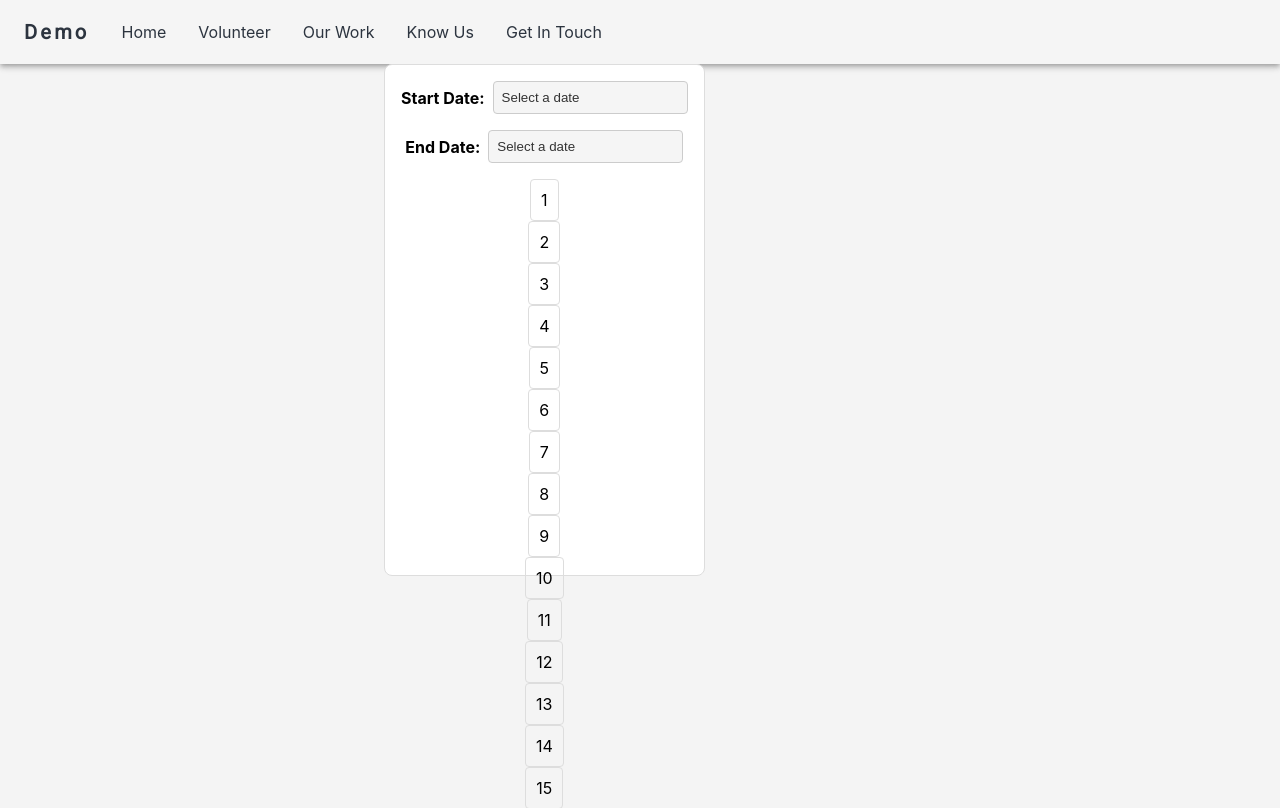
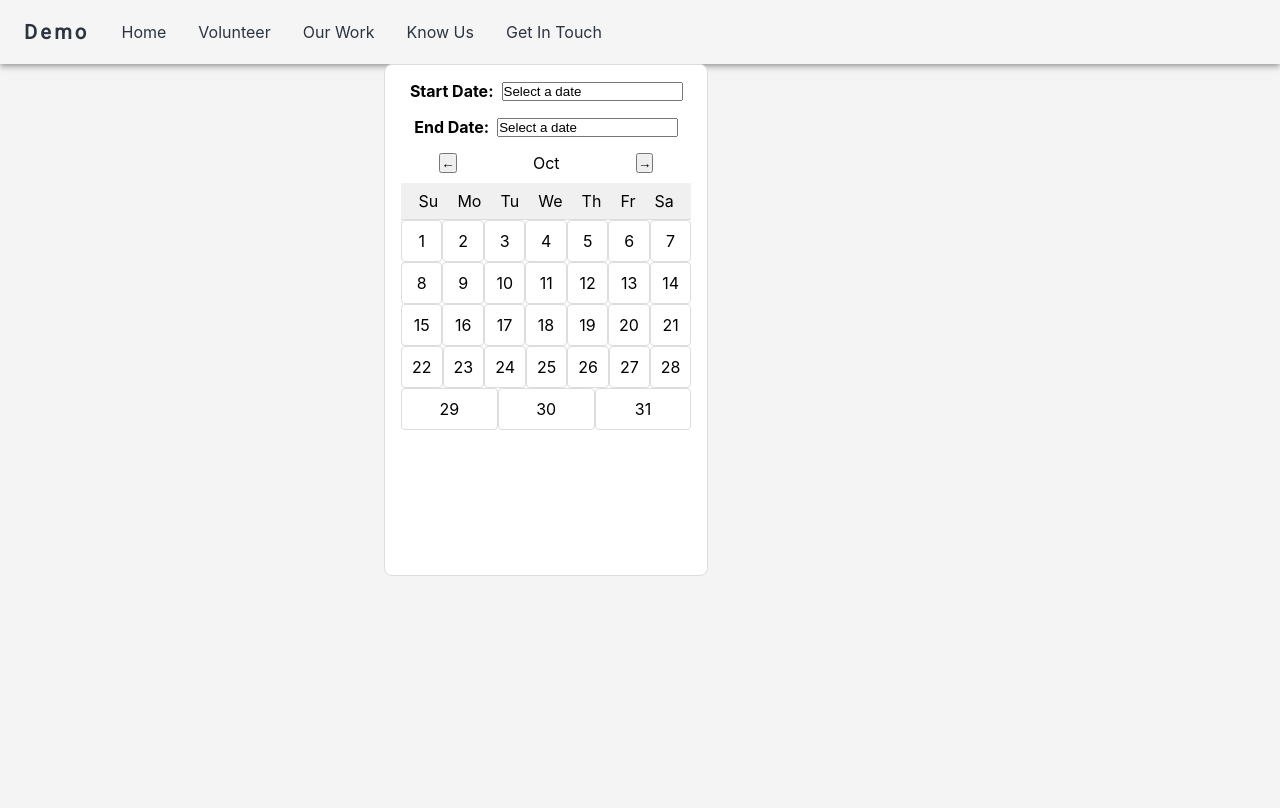
Before and after one commit to matrix-man-12/NPO-Frontend, a React (Vite) app: page / in a window 1280 px wide. Shown: the top 808 px of the page. Built offline with nearby package versions, Linux system fonts and the light colour scheme.

Commit message:
datepicker-v1

```diff
--- a/src/Components/Common/Datepicker/components/Calendar.jsx
+++ b/src/Components/Common/Datepicker/components/Calendar.jsx
@@ -1,9 +1,29 @@
-import React from 'react';
-import { getCalendarDays } from './useCalendar';
+import React, { useState } from 'react';
+import { getCalendarDays, getMonthName } from './useCalendar';
 import DateCell from './DateCell';
 
+// Function to navigate to the previous month
+const navigatePreviousMonth = (currentMonth, setMonth) => {
+  const newMonth = new Date(currentMonth);
+  newMonth.setMonth(currentMonth.getMonth() - 1);
+  setMonth(newMonth);
+};
+
+// Function to navigate to the next month
+const navigateNextMonth = (currentMonth, setMonth) => {
+  const newMonth = new Date(currentMonth);
+  newMonth.setMonth(currentMonth.getMonth() + 1);
+  setMonth(newMonth);
+};
+
+// Shortened names for days of the week, starting with Sunday
+const daysOfWeek = ['Su', 'Mo', 'Tu', 'We', 'Th', 'Fr', 'Sa'];
+
 const Calendar = ({ startDate, endDate, onSelectStartDate, onSelectEndDate }) => {
-  const days = getCalendarDays();
+  // State to keep track of the current month
+  const [currentMonth, setMonth] = useState(new Date());
+
+  const days = getCalendarDays(currentMonth);
 
   const handleClick = (date) => {
     if (!startDate || (startDate && endDate)) {
@@ -13,17 +33,37 @@ const Calendar = ({ startDate, endDate, onSelectStartDate, onSelectEndDate }) =>
     }
   };
 
+  // Group the days into weeks of 7 for the grid layout
+  const weeks = [];
+  for (let i = 0; i < days.length; i += 7) {
+    weeks.push(days.slice(i, i + 7));
+  }
+
   return (
     <div className="calendar">
-      {days.map((day, index) => (
-        <DateCell
-          key={index}
-          date={day}
-          isStart={startDate && day.toDateString() === startDate.toDateString()}
-          isEnd={endDate && day.toDateString() === endDate.toDateString()}
-          isInRange={startDate && endDate && day >= startDate && day <= endDate}
-          onClick={handleClick}
-        />
+      <div className="calendar-navigation">
+        <button onClick={() => navigatePreviousMonth(currentMonth, setMonth)}>←</button>
+        <span>{getMonthName(currentMonth)}</span> {/* Display the shortened month name */}
+        <button onClick={() => navigateNextMonth(currentMonth, setMonth)}>→</button>
+      </div>
+      <div className="calendar-header">
+        {daysOfWeek.map((day, index) => (
+          <span key={index}>{day}</span>
+        ))}
+      </div>
+      {weeks.map((week, index) => (
+        <div className="calendar-week" key={index}>
+          {week.map((day, dayIndex) => (
+            <DateCell
+              key={dayIndex}
+              date={day}
+              isStart={startDate && day?.toDateString() === startDate?.toDateString()}
+              isEnd={endDate && day?.toDateString() === endDate?.toDateString()}
+              isInRange={startDate && endDate && day >= startDate && day <= endDate}
+              onClick={handleClick}
+            />
+          ))}
+        </div>
       ))}
     </div>
   );
--- a/src/Components/Common/Datepicker/components/DateCell.jsx
+++ b/src/Components/Common/Datepicker/components/DateCell.jsx
@@ -1,25 +1,19 @@
 import React from 'react';
 
 const DateCell = ({ date, isStart, isEnd, isInRange, onClick }) => {
-  // Define base class
-  let cellClass = 'date-cell';
-
-  // Append additional class names based on conditions
-  if (isStart) {
-    cellClass += ' start-date';
+  // Return a blank cell if the date is null (placeholder)
+  if (!date) {
+    return <div className="date-cell empty" />; // Empty class for styling placeholders
   }
 
-  if (isEnd) {
-    cellClass += ' end-date';
-  }
-
-  if (isInRange) {
-    cellClass += ' in-range';
-  }
+  const isSelected = isStart || isEnd;
 
   return (
-    <div className={cellClass} onClick={() => onClick(date)}>
-      {date.getDate()}
+    <div
+      className={`date-cell ${isSelected ? 'selected' : ''} ${isInRange ? 'in-range' : ''}`}
+      onClick={() => onClick(date)}
+    >
+      {date.getDate()} {/* Display only the day number */}
     </div>
   );
 };
--- a/src/Components/Common/Datepicker/components/useCalendar.js
+++ b/src/Components/Common/Datepicker/components/useCalendar.js
@@ -1,12 +1,37 @@
-export const getCalendarDays = (monthOffset = 0) => {
-    const today = new Date();
-    const startOfMonth = new Date(today.getFullYear(), today.getMonth() + monthOffset, 1);
-    const endOfMonth = new Date(today.getFullYear(), today.getMonth() + monthOffset + 1, 0);
+// Function to generate the calendar days for the given month
+// Function to generate the calendar days for the given month
+export const getCalendarDays = (currentMonth) => {
+    const year = currentMonth.getFullYear();
+    const month = currentMonth.getMonth();
 
-    const days = [];
-    for (let d = startOfMonth; d <= endOfMonth; d.setDate(d.getDate() + 1)) {
-      days.push(new Date(d));
+    // Determine the number of days in the given month
+    const daysInMonth = new Date(year, month + 1, 0).getDate();
+
+    // Get the first day of the week in this month
+    const firstDayOfWeek = new Date(year, month, 1).getDay();
+
+    // Create an array of all days in the current month, with placeholders for empty cells
+    const calendarDays = [];
+
+    // Add placeholders to align the first day to the correct day of the week
+    for (let i = 0; i < firstDayOfWeek; i++) {
+      calendarDays.push(null); // Placeholder for empty cell
     }
 
-    return days;
-};
+    // Fill in the actual days of the current month
+    for (let day = 1; day <= daysInMonth; day++) {
+      calendarDays.push(new Date(year, month, day));
+    }
+
+    return calendarDays;
+  };
+
+
+  // Function to get the abbreviated month name (first three characters)
+  export const getMonthName = (date) => {
+    const monthNames = [
+      'Jan', 'Feb', 'Mar', 'Apr', 'May', 'Jun',
+      'Jul', 'Aug', 'Sep', 'Oct', 'Nov', 'Dec'
+    ];
+    return monthNames[date.getMonth()];
+  };
--- a/src/Components/Common/Datepicker/styles/datepicker.css
+++ b/src/Components/Common/Datepicker/styles/datepicker.css
@@ -19,24 +19,22 @@
     margin-right: 8px;
   }
 
-  .read-only {
-    background-color: #f5f5f5;
-    border: 1px solid #ccc;
-    padding: 8px;
-    border-radius: 4px;
-    text-align: left;
-    color: #333;
-  }
-
   .calendar {
     display: flex;
     flex-direction: column;
     align-items: center;
   }
 
+  .calendar-navigation {
+    display: flex;
+    justify-content: space-around;
+    width: 100%;
+    margin-bottom: 10px;
+  }
+
   .calendar-header {
     display: flex;
-    justify-content: space-between;
+    justify-content: space-around;
     width: 100%;
     padding: 8px;
     border-bottom: 1px solid #ddd;
@@ -46,7 +44,7 @@
 
   .calendar-week {
     display: flex;
-    justify-content: space-between;
+    justify-content: space-around;
     width: 100%;
   }
 
@@ -75,3 +73,8 @@
   .date-cell.outside-month {
     color: #ccc;
   }
+
+  .date-cell.empty {
+    cursor: default; // Disable pointer
+    background: transparent; // Invisible background for placeholders
+  }
```
